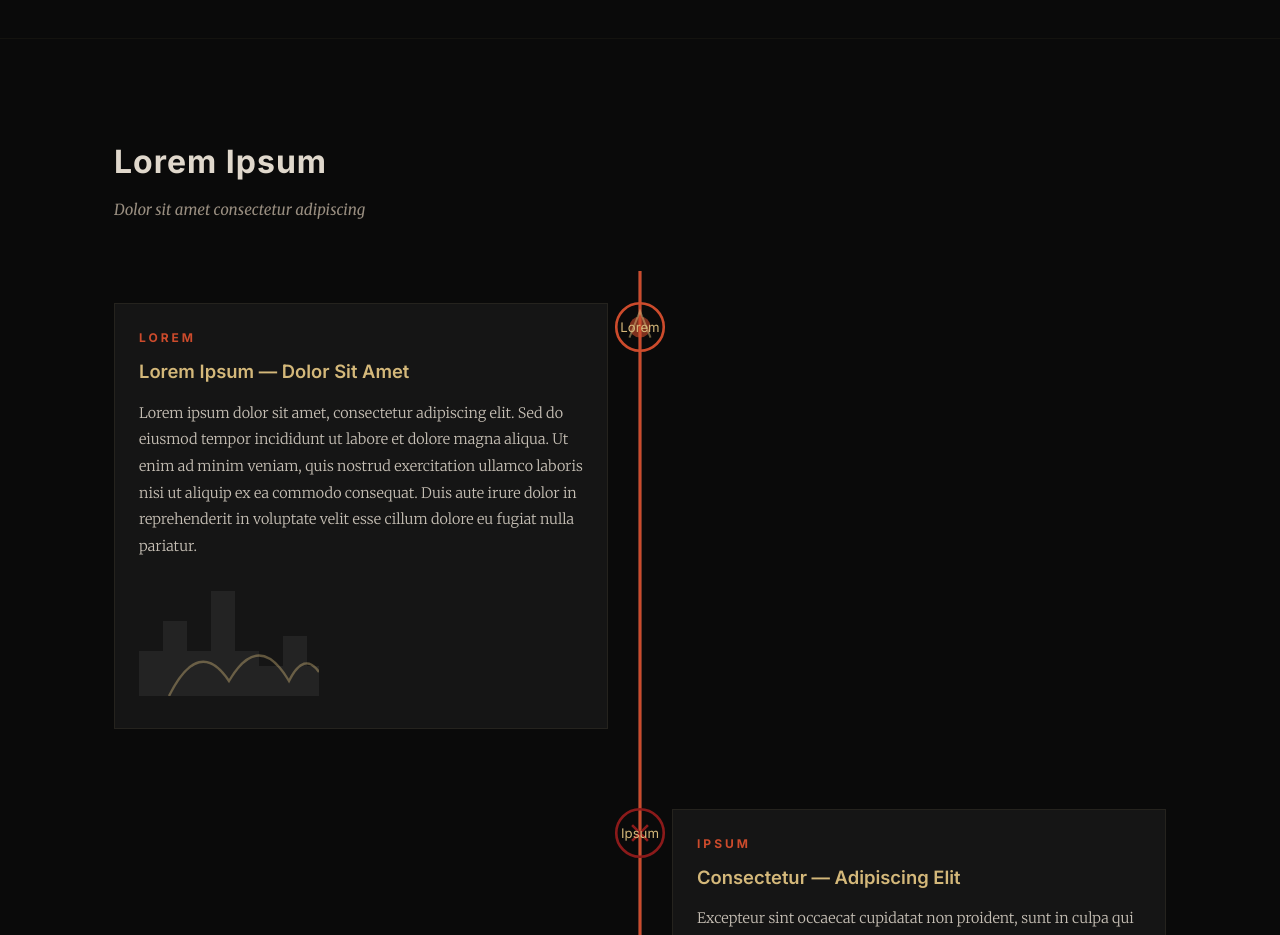
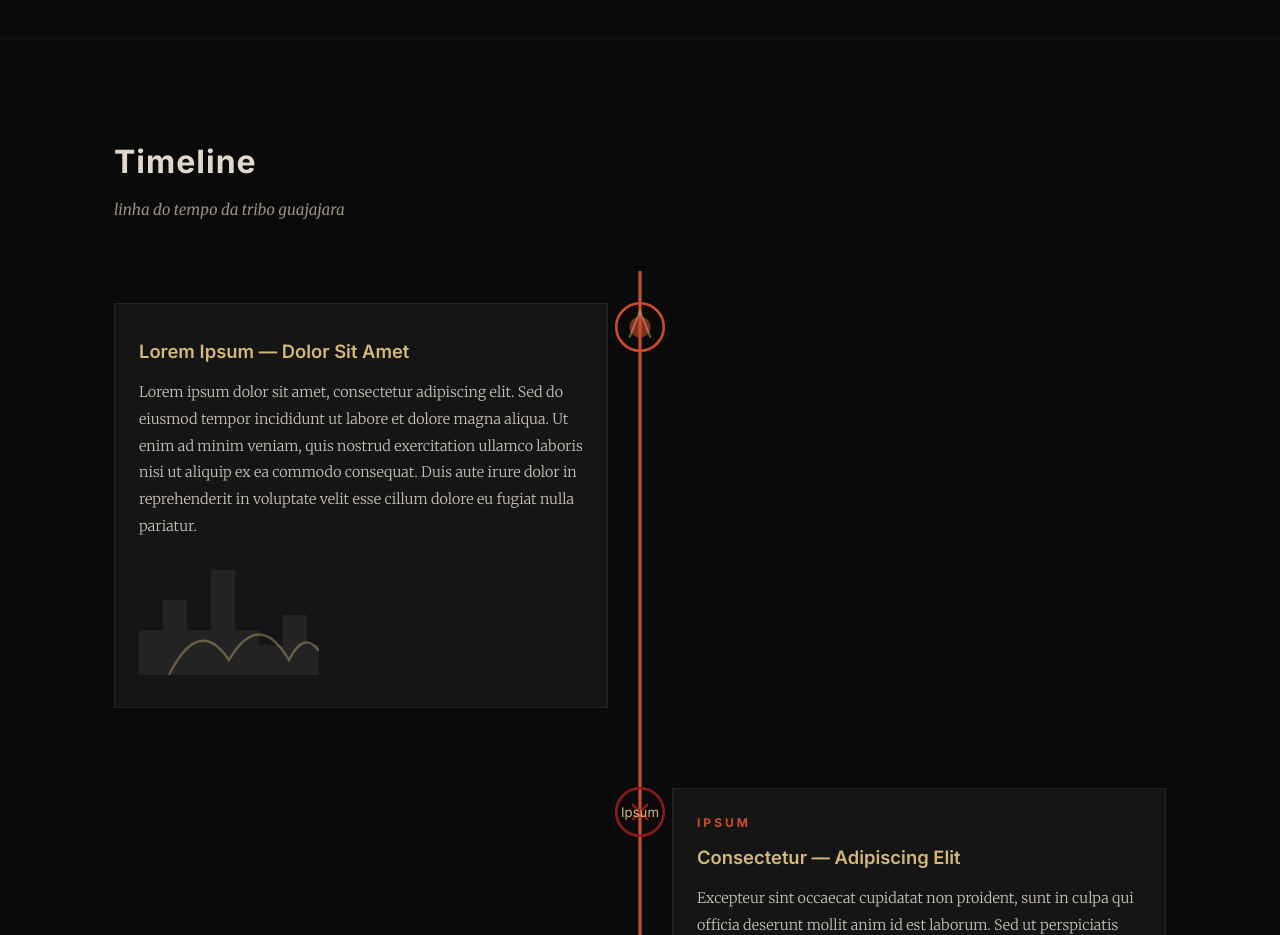
Before and after one commit to Nicolas-Bonavigo/povos, a plain HTML site: page index.html in a window 1280 px wide. Shown: the part 1880-2815 px from the top of the page. Drawn offline with Linux system fonts and the light colour scheme.

Commit message:
salvamiento 2

```diff
--- a/index.html
+++ b/index.html
@@ -112,8 +112,8 @@
 <!-- ===== TIMELINE / ENREDO ===== -->
 <section class="section fade-section" id="enredo">
   <div class="container">
-    <h2 class="section-title">Lorem Ipsum</h2>
-    <p class="section-subtitle">Dolor sit amet consectetur adipiscing</p>
+    <h2 class="section-title">Timeline</h2>
+    <p class="section-subtitle">linha do tempo da tribo guajajara</p>
 
     <div class="timeline">
       <div class="timeline-line" id="timelineLine"></div>
@@ -124,11 +124,11 @@
             <circle cx="20" cy="20" r="18" fill="none" stroke="#cc4b2c" stroke-width="2"/>
             <circle cx="20" cy="20" r="8" fill="#cc4b2c" opacity="0.6"/>
             <path d="M12 28 L20 8 L28 28" stroke="#d4b87a" stroke-width="1.5" fill="none" opacity="0.5"/>
-            <text x="20" y="24" text-anchor="middle" fill="#d4b87a" font-size="10" font-family="Inter">Lorem</text>
+            <text x="20" y="24" text-anchor="middle" fill="#d4b87a" font-size="10" font-family="Inter"></text>
           </svg>
         </div>
         <div class="timeline-card">
-          <div class="timeline-year">Lorem</div>
+          <div class="timeline-year"></div>
           <h3>Lorem Ipsum — Dolor Sit Amet</h3>
           <p class="texto-literario">Lorem ipsum dolor sit amet, consectetur adipiscing elit. Sed do eiusmod tempor incididunt ut labore et dolore magna aliqua. Ut enim ad minim veniam, quis nostrud exercitation ullamco laboris nisi ut aliquip ex ea commodo consequat. Duis aute irure dolor in reprehenderit in voluptate velit esse cillum dolore eu fugiat nulla pariatur.</p>
           <div class="timeline-icon-extras">
```
